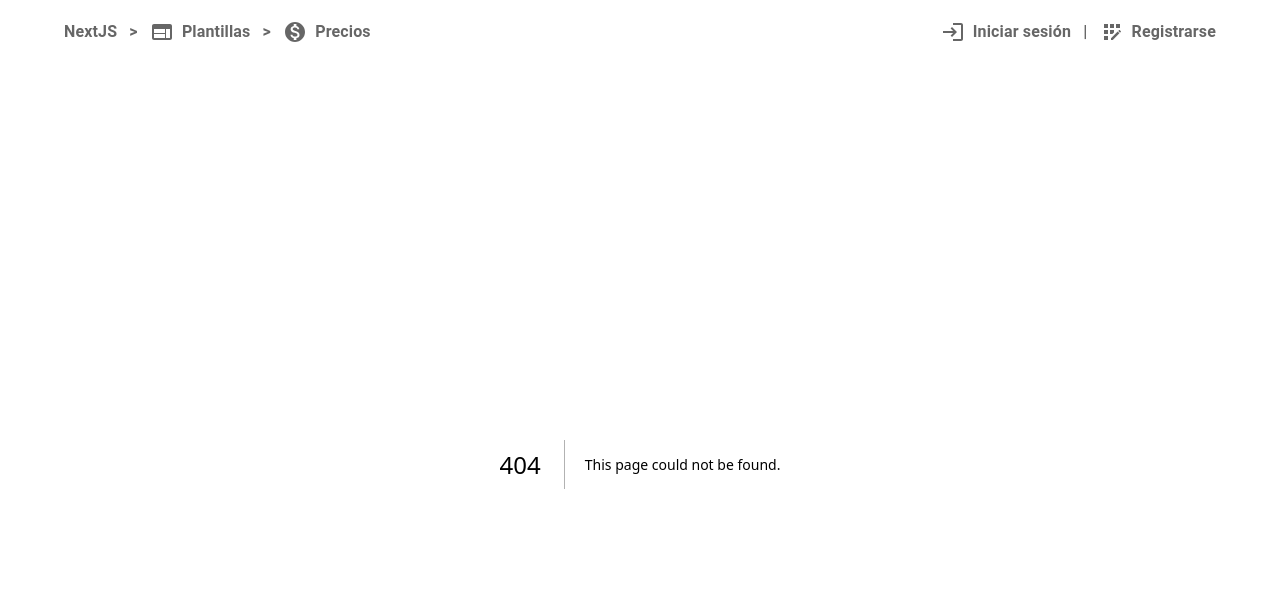
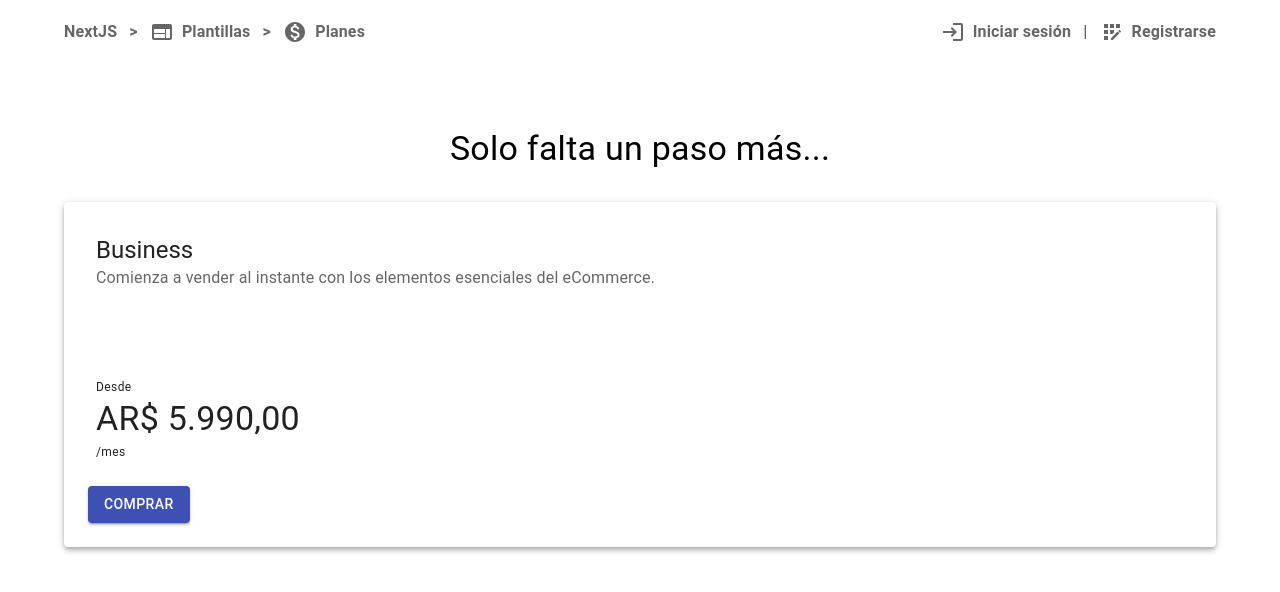
Before and after one commit to joaquinsad/pwa-next-mui-rh, a Next.js app: page /comprar/1 in a window 1280 px wide. Before the commit this address had no page. Shown: the top 592 px of the page. Built offline with nearby package versions, Linux system fonts and the light colour scheme.

Commit message:
agregando ejemplo sobre routing

```diff
--- a/package.json
+++ b/package.json
@@ -14,7 +14,8 @@
     "next": "latest",
     "next-pwa": "^5.6.0",
     "react": "^18.2.0",
-    "react-dom": "^18.2.0"
+    "react-dom": "^18.2.0",
+    "zod": "^3.22.0"
   },
   "devDependencies": {
     "@testing-library/jest-dom": "^5.16.5",
--- /dev/null
+++ b/pages/comprar/[id].tsx
@@ -0,0 +1,31 @@
+import { useRouter } from "next/router";
+import Compras from "@/src/compras/Compras";
+import { plans } from "@/src/planes/components/PlansSection";
+import { z } from "zod";
+import { Alert } from "@mui/material";
+
+const schema = z.object({
+  id: z.coerce.number().min(0).max(2),
+});
+
+const plan = () => {
+  const router = useRouter();
+  const query = schema.safeParse(router.query);
+
+  if (!query.success) {
+    return <Alert severity="error">Error: plan equivocado</Alert>;
+  }
+
+  const id = query.data.id;
+  const item = plans[id];
+
+  return (
+    <Compras
+      title={item.title}
+      description={item.description}
+      price={item.price}
+    />
+  );
+};
+
+export default plan;
--- /dev/null
+++ b/src/compras/Compras.tsx
@@ -0,0 +1,68 @@
+import {
+  Box,
+  Button,
+  Card,
+  CardActions,
+  CardContent,
+  CardHeader,
+  Container,
+  Typography,
+} from "@mui/material";
+
+const Compras = ({
+  title,
+  description,
+  price,
+}: {
+  title: string;
+  description: string;
+  price: number;
+}) => {
+  return (
+    <Container
+      style={{
+        marginTop: "4rem",
+      }}
+    >
+      <Typography
+        style={{
+          marginBottom: "2rem",
+        }}
+        variant="h4"
+        align="center"
+      >
+        Solo falta un paso más...
+      </Typography>
+      <Card
+        sx={{
+          minHeight: "345px",
+          display: "flex",
+          flexDirection: "column",
+          justifyContent: "space-between",
+          p: 2,
+        }}
+        elevation={4}
+      >
+        <CardHeader title={title} subheader={description} />
+        <Box>
+          <CardContent>
+            <Typography variant="caption">Desde</Typography>
+            <Typography variant="h4" className="title">
+              {`AR$ ${price
+                .toString()
+                .replace(/\B(?=(\d{3})+(?!\d))/g, ".")},00`}
+            </Typography>
+            <Typography variant="caption">/mes</Typography>
+          </CardContent>
+          <CardActions>
+            <Button variant="contained" className="button contained" href="#">
+              Comprar
+            </Button>
+          </CardActions>
+        </Box>
+      </Card>
+    </Container>
+  );
+};
+
+export default Compras;
--- a/src/layout/components/Header.tsx
+++ b/src/layout/components/Header.tsx
@@ -16,7 +16,7 @@ const linksLeft = [
     icon: <Web />,
   },
   {
-    label: "Precios",
+    label: "Planes",
     href: "/planes",
     icon: <MonetizationOn />,
   },
--- a/src/planes/components/PlansSection.tsx
+++ b/src/planes/components/PlansSection.tsx
@@ -5,15 +5,13 @@ import {
   CardActions,
   CardContent,
   CardHeader,
-  Container,
   Grid,
   Stack,
   Typography,
 } from "@mui/material";
 import React from "react";
 
-const PlansSection = () => {
-  const plans: {
+export const plans: {
   title: string;
   description: string;
   price: number;
@@ -25,7 +23,7 @@ const PlansSection = () => {
     description: "Crea un catálogo profesional y atractivo que sorprenda.",
     price: 2990,
     hrefViewMore: "#",
-      hrefSelectPlan: "#",
+    hrefSelectPlan: "/comprar/0",
   },
   {
     title: "Business",
@@ -33,7 +31,7 @@ const PlansSection = () => {
       "Comienza a vender al instante con los elementos esenciales del eCommerce.",
     price: 5990,
     hrefViewMore: "#",
-      hrefSelectPlan: "#",
+    hrefSelectPlan: "/comprar/1",
   },
   {
     title: "Advanced Store",
@@ -41,10 +39,11 @@ const PlansSection = () => {
       "Haz crecer tu negocio con potentes herramientas de marketing.",
     price: 8990,
     hrefViewMore: "#",
-      hrefSelectPlan: "#",
+    hrefSelectPlan: "/comprar/2",
   },
 ];
 
+const PlansSection = () => {
   return (
     <Stack spacing={2}>
       <Typography textAlign={"center"} variant="h4" className="title">
```
Also changed, not shown: 1 other file (tests, documents, lock files or other folders). Lines whose indentation alone changed are shown as unchanged.
